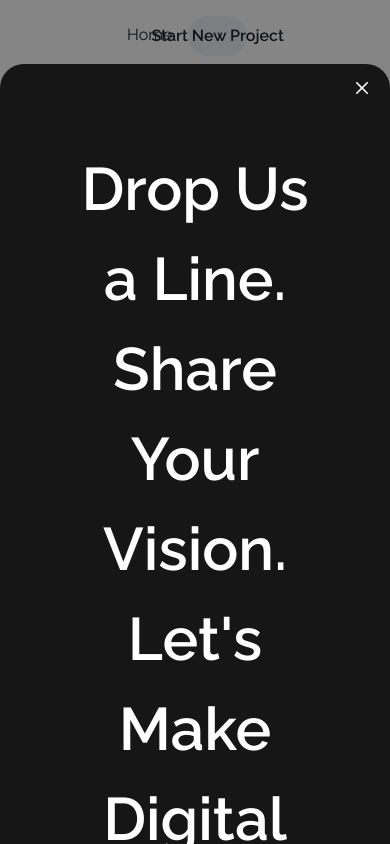
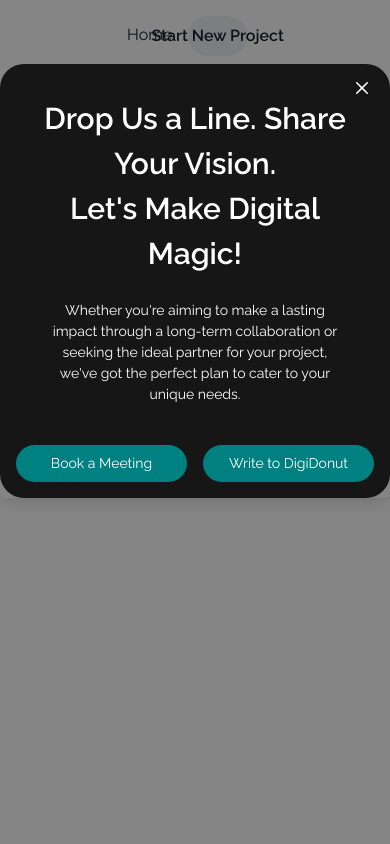
Before and after one commit to optimusinhisprime/digidonut, a React (Create React App) app: page /contact-us in a window 390 px wide. Both pictures are taken after a click on the button "Start New Project". Built offline with nearby package versions, Linux system fonts and the light colour scheme; a web font is replaced by a local one.

Commit message:
Add modal responsiveness

```diff
--- a/src/components/Navbar/ContactUsButton.tsx
+++ b/src/components/Navbar/ContactUsButton.tsx
@@ -10,18 +10,19 @@
   Text,
   Flex,
   Stack,
+  Link as ChakraLink,
+  LinkProps,
 } from "@chakra-ui/react";
-import { useNavigate } from "react-router";
+import { Link as ReactRouterLink } from "react-router-dom";
 
 export default function ContactUsButton() {
   const { isOpen, onOpen, onClose } = useDisclosure();
   const [hovered, setHovered] = useState(false);
-  const navigate = useNavigate();
 
   return (
     <>
       <Button
-        w="15%"
+        w={["15%"]}
         borderRadius="full"
         _hover={{
           color: "blue",
@@ -38,48 +39,75 @@
         <ModalOverlay />
         <ModalContent background="">
           <ModalCloseButton color="white" />
-          <ModalBody borderRadius="3xl" p="10" bgColor="#161616" color="white">
+          <ModalBody
+            borderRadius="3xl"
+            p={["4", "10"]}
+            bgColor="#161616"
+            color="white"
+          >
             <Flex
               direction="column"
               justifyContent="center"
               alignItems="center"
             >
-              <Flex p="10" textAlign="center" direction="column">
-                <Text fontWeight="semibold" fontSize="6xl">
+              <Flex p={["4", "10"]} textAlign="center" direction="column">
+                <Text fontWeight="semibold" fontSize={["3xl", "6xl"]}>
                   Drop Us a Line. Share Your Vision.
                 </Text>
-                <Text fontWeight="semibold" fontSize="6xl">
+                <Text fontWeight="semibold" fontSize={["3xl", "6xl"]}>
                   Let&apos;s Make Digital Magic!
                 </Text>
               </Flex>
 
-              <Text mt="2" textAlign="center" w="80%" fontSize="lg">
+              <Text mt="2" textAlign="center" w="80%" fontSize={["sm", "lg"]}>
                 Whether you&apos;re aiming to make a lasting impact through a
                 long-term collaboration or seeking the ideal partner for your
                 project, we&apos;ve got the perfect plan to cater to your unique
                 needs.
               </Text>
 
-              <Stack mt="10" spacing={4} direction="row" align="center">
-                <Button borderRadius="full" colorScheme="teal" size="lg">
-                  <a
-                    target="_blank"
-                    rel="noreferrer"
-                    href="https://calendly.com/digidonutstudio"
-                  >
-                    Book a Meeting
-                  </a>
-                </Button>
-                <Button
-                  onClick={() => {
-                    navigate("/contact-us");
+              <Stack
+                w={["100%", "70%"]}
+                mt="10"
+                spacing={4}
+                direction="row"
+                align="center"
+              >
+                <ChakraLink
+                  _hover={{
+                    textDecoration: "none",
+                    // bgColor: "red",
                   }}
-                  borderRadius="full"
-                  colorScheme="teal"
-                  size="lg"
+                  as={ReactRouterLink}
+                  borderRadius={["3xl", "full"]}
+                  fontSize={["sm", "lg"]}
+                  fontWeight={["light", "semibold"]}
+                  w="100%"
+                  p={["2", "5"]}
+                  isExternal
+                  bgColor="teal"
+                  textAlign="center"
+                  to="https://calendly.com/digidonutstudio"
+                >
+                  Book a Meeting
+                </ChakraLink>
+                <ChakraLink
+                  _hover={{
+                    textDecoration: "none",
+                    // bgColor: "red",
+                  }}
+                  as={ReactRouterLink}
+                  borderRadius={["3xl", "full"]}
+                  fontSize={["sm", "lg"]}
+                  fontWeight={["light", "semibold"]}
+                  w="100%"
+                  p={["2", "5"]}
+                  bgColor="teal"
+                  textAlign="center"
+                  to="/contact-us"
                 >
                   Write to DigiDonut
-                </Button>
+                </ChakraLink>
               </Stack>
             </Flex>
           </ModalBody>
```
